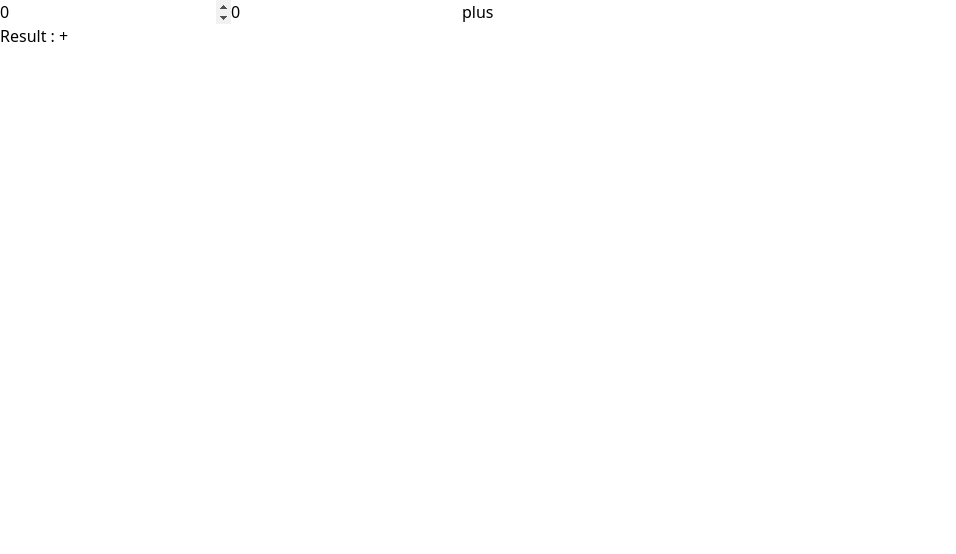
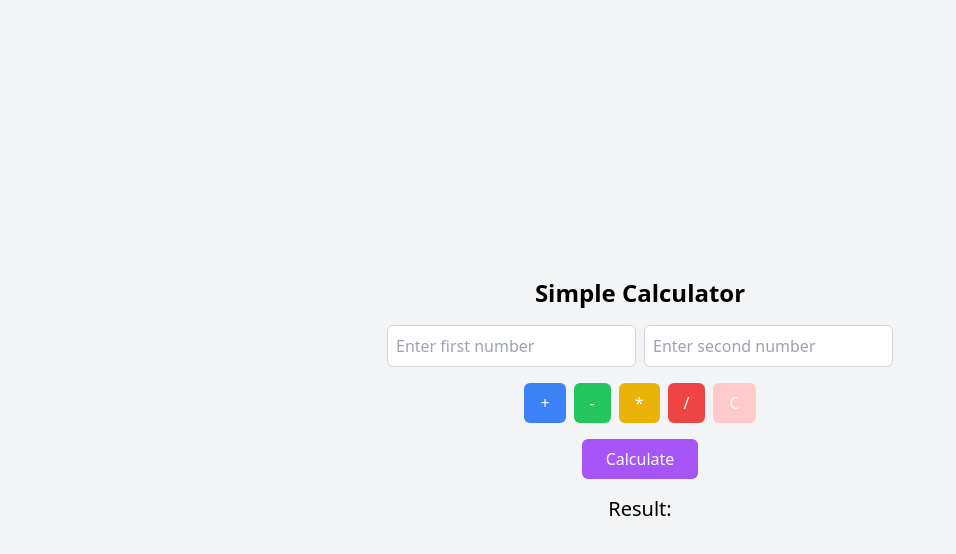
Before and after one commit to Wasif2000/Functional-Calculator, a React (Create React App) app: page / in a window 1280 px wide. Shown: the top 554 px of the page, without its empty margins (0-956 px from the left). Built offline with nearby package versions, Linux system fonts and the light colour scheme.

Commit message:
another cal

```diff
--- a/src/App.js
+++ b/src/App.js
@@ -7,6 +7,7 @@ const App = () => {
     <>
     {/* <BasicCal/> */}
     <Practice/>
+
     </>
   )
 }
--- a/src/components/BasicCal.jsx
+++ b/src/components/BasicCal.jsx
@@ -1,52 +1,15 @@
-import React, { useState } from 'react';
+import React from 'react'
 
 const BasicCal = () => {
-  const [a, setA] = useState(0);
-  const [b, setB] = useState(0);
-  const [result, setResult] = useState(null);
-  const [operator, setOperator] = useState("+");
+  return (
+    <div>
 
-  const handleCalculation = () => {
-    let res;
-    if (operator === "+") {
-      res = a + b;
-    } else if (operator === "-") {
-      res = a - b;
-    } else if (operator === "*") {
-      res = a * b;
-    } else {
-      res = "Error";
-    }
-    setResult(res);
-  };
 
-  return (
-    <div className='p-4'>
-      <input
-        type="number"
-        value={a}
-        onChange={(e) => setA(Number(e.target.value))}
-        placeholder="Enter first number"
-        className='mr-2 p-1 border'
-      />
-      <select onChange={(e) => setOperator(e.target.value)} className='mr-2 p-1 border'>
-        <option value="+">+</option>
-        <option value="-">-</option>
-        <option value="*">*</option>
-      </select>
-      <input
-        type="number"
-        value={b}
-        onChange={(e) => setB(Number(e.target.value))}
-        placeholder="Enter second number"
-        className='mr-2 p-1 border'
-      />
-      <button onClick={handleCalculation} className='p-2 bg-blue-500 text-white'>
-        Calculate
-      </button>
-      {result !== null && <p className='mt-2'>Result: {result}</p>}
+
+
+
     </div>
-  );
-};
+  )
+}
 
-export default BasicCal;
+export default BasicCal
--- a/src/components/Practice.jsx
+++ b/src/components/Practice.jsx
@@ -1,40 +1,71 @@
-import React, { useState } from 'react'
+import React, { useState } from 'react';
 
 const Practice = () => {
-    const[optr ,setOptr] = useState("+")
-    const[x ,setX] = useState(0)
-    const[y ,setY] = useState(0)
-    const [result ,setResult] = useState(null)
-    const handle=()=>{
-        let a ;
-        if (optr==="+") {
+  const [optr, setOptr] = useState(null);
+  const [x, setX] = useState(null);
+  const [y, setY] = useState(null);
+  const [result, setResult] = useState(null);
+
+  const handle = () => {
+    let a;
+    if (optr === "+") {
       a = x + y;
-        }else if(optr==="-"){
+    } else if (optr === "-") {
       a = x - y;
-        }else if(optr==="*"){
+    } else if (optr === "*") {
       a = x * y;
-        }else{
-            a = "give a solid numb..."
+    } else if (optr === "/") {
+      a = x / y;
+    } else {
+      a = "Give a valid number...";
     }
-        setResult(a)
-    }
+    setResult(a);
+  };
+
+  const Clear = () => {
+    setOptr(null);
+    setX(null);
+    setY(null);
+    setResult(null);
+  };
 
   return (
-    <>
+    <div className="flex flex-col items-center justify-center min-h-screen bg-gray-100">
+      <h1 className="text-2xl font-bold mb-4">Simple Calculator</h1>
+      <div className="mb-4 space-x-2">
         <input
-    value={x}
-    onChange={(e)=>e.target.value}
-    type="number" />
+          className="p-2 border border-gray-300 rounded-md focus:outline-none focus:border-blue-500"
+          value={x || ''}
+          onChange={(e) => setX(Number(e.target.value))}
+          type="number"
+          placeholder="Enter first number"
+        />
         <input
-    value={y}
-    onChange={(e)=>e.target.value}
-    type="number" />
+          className="p-2 border border-gray-300 rounded-md focus:outline-none focus:border-blue-500"
+          value={y || ''}
+          onChange={(e) => setY(Number(e.target.value))}
+          type="number"
+          placeholder="Enter second number"
+        />
+      </div>
+      <div className="mb-4 space-x-2">
         <button
-    onClick={handle}
-    >plus</button>
-    <p>Result : {optr}</p>
-    </>
-  )
-}
+          className="px-4 py-2 bg-blue-500 text-white rounded-md hover:bg-blue-600"
+          onClick={() => setOptr("+")} >+</button>
+        <button className="px-4 py-2 bg-green-500 text-white rounded-md hover:bg-green-600"
+          onClick={() => setOptr("-")}>-</button>
+        <button className="px-4 py-2 bg-yellow-500 text-white rounded-md hover:bg-yellow-600"
+          onClick={() => setOptr("*")}>*</button>
+        <button className="px-4 py-2 bg-red-500 text-white rounded-md hover:bg-red-600"
+          onClick={() => setOptr("/")}>/</button>
+        <button className="px-4 py-2 bg-red-200 text-white rounded-md hover:bg-red-900"
+          onClick={Clear}>C</button>
+      </div>
+      <button className="px-6 py-2 bg-purple-500 text-white rounded-md hover:bg-purple-600 mb-4"
+        onClick={handle}>Calculate</button>
+      <h2 className="text-xl">Result: {result}</h2>
+    </div>
+  );
+};
 
-export default Practice
+export default Practice;
```
Lines whose indentation alone changed are shown as unchanged.
